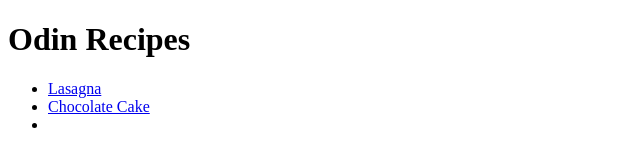
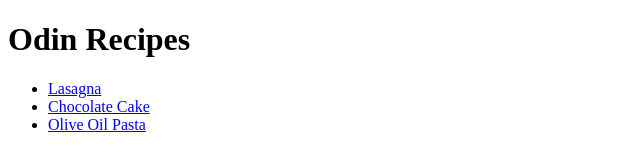
Before and after one commit to Deluze-zz/odin-recipes, a plain HTML site: page index.html in a window 1280 px wide. Shown: the whole page, without its empty margins (0-640 px from the left). Drawn offline with Linux system fonts and the light colour scheme.

Commit message:
add missing relative link

```diff
--- a/index.html
+++ b/index.html
@@ -9,7 +9,7 @@
     <ul>
       <li><a href="./recipes/lasagna.html">Lasagna</a></li>
       <li><a href="./recipes/chocolate_cake.html">Chocolate Cake</a></li>
-      <li><a href="./recipes/olive_oil_pasta.html"></a></li>
+      <li><a href="./recipes/olive_oil_pasta.html">Olive Oil Pasta</a></li>
     </ul>
 
   </body>
```
